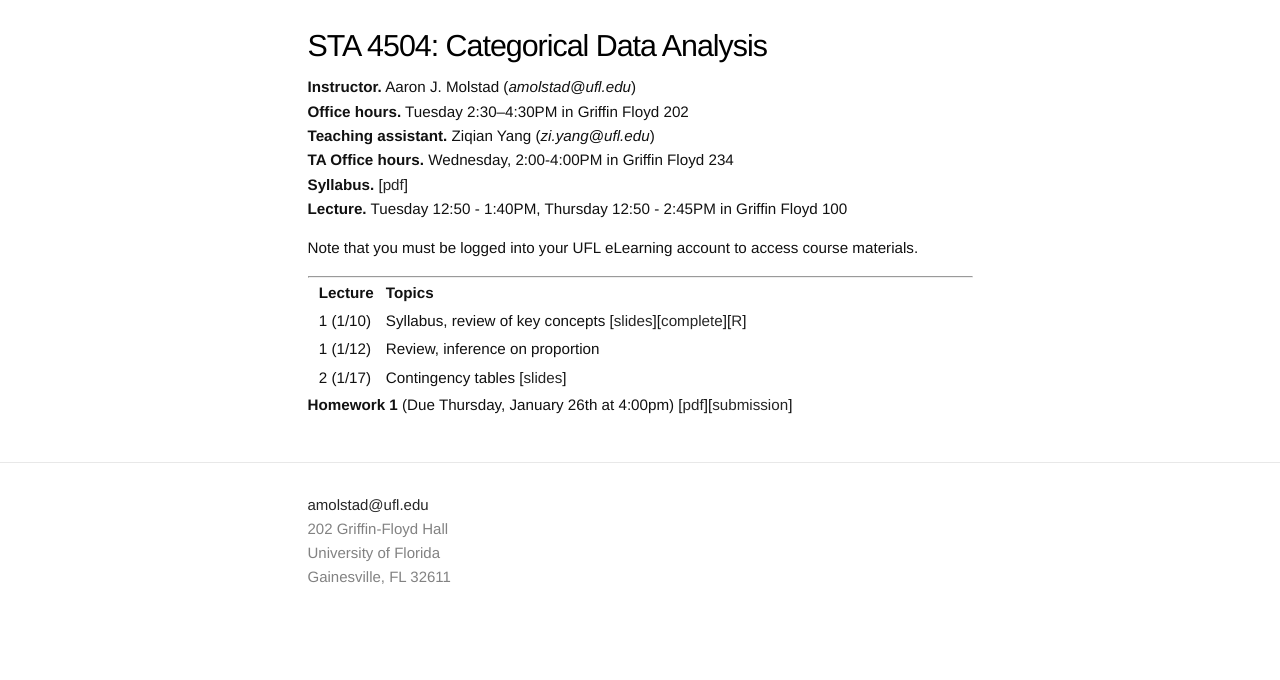
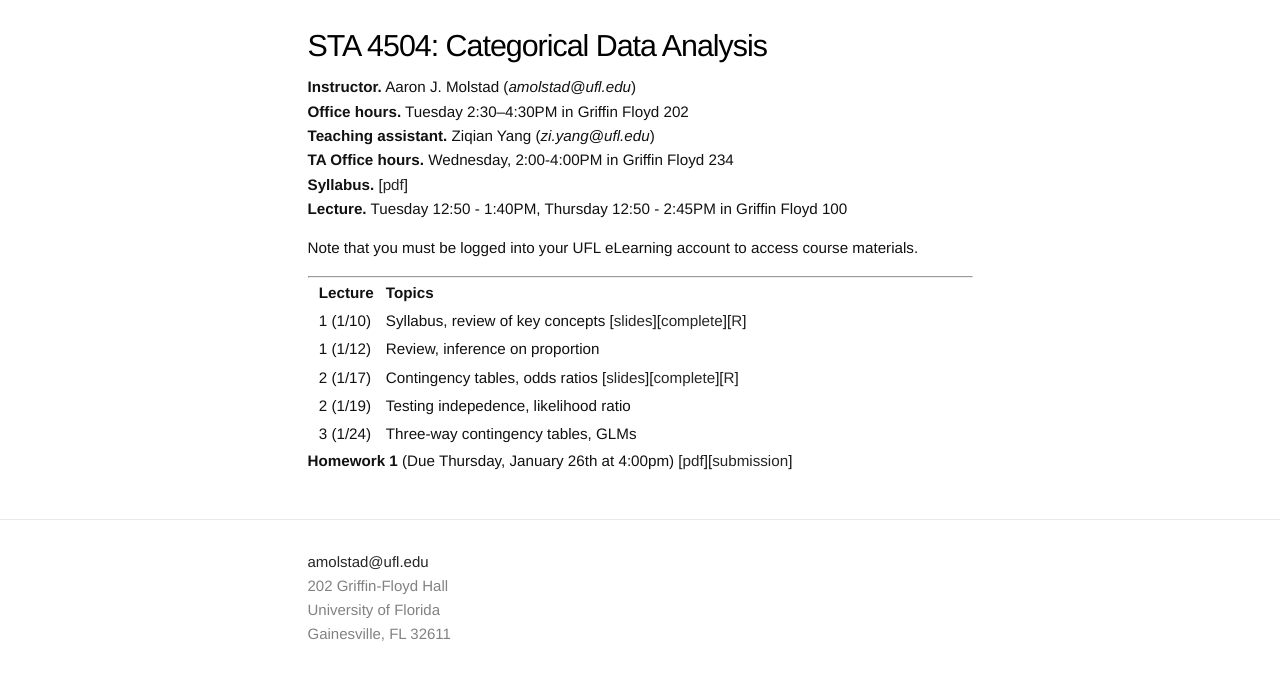
Before and after one commit to ajmolstad/ajmolstad.github.io, a Jekyll site: the page built from S23_STA4504.md, in a window 1280 px wide. Shown: the top 680 px of the page. Built offline with Jekyll 4.4.1, drawn with Linux system fonts in a browser that asks for light colours.

Commit message:
Update CDA

```diff
--- a/S23_STA4504.md
+++ b/S23_STA4504.md
@@ -19,6 +19,8 @@ Note that you must be logged into your UFL eLearning account to access course ma
 ||  **Lecture** ||  **Topics** ||
 || 1 (1/10)  || Syllabus, review of key concepts [[slides](https://ufl.instructure.com/files/75234905/download?download_frd=1)][[complete](https://ufl.instructure.com/files/75314644/download?download_frd=1)][[R](https://ufl.instructure.com/files/75239567/download?download_frd=1)] ||
 || 1 (1/12)  || Review, inference on proportion  ||
-|| 2 (1/17)  || Contingency tables [[slides](https://ufl.instructure.com/files/75234900/download?download_frd=1)] ||
+|| 2 (1/17)  || Contingency tables, odds ratios [[slides](https://ufl.instructure.com/files/75234900/download?download_frd=1)][[complete](https://ufl.instructure.com/files/75466701/download?download_frd=1)][[R](https://ufl.instructure.com/files/75381115/download?download_frd=1)] ||
+|| 2 (1/19) ||  Testing indepedence, likelihood ratio ||
+|| 3 (1/24) || Three-way contingency tables, GLMs ||
 
 **Homework 1** (Due Thursday, January 26th at 4:00pm) [[pdf](https://ufl.instructure.com/files/75314653/download?download_frd=1)][[submission](https://ufl.instructure.com/courses/473412/assignments/5567481)]
```
Also changed, not shown: 1 other file.
